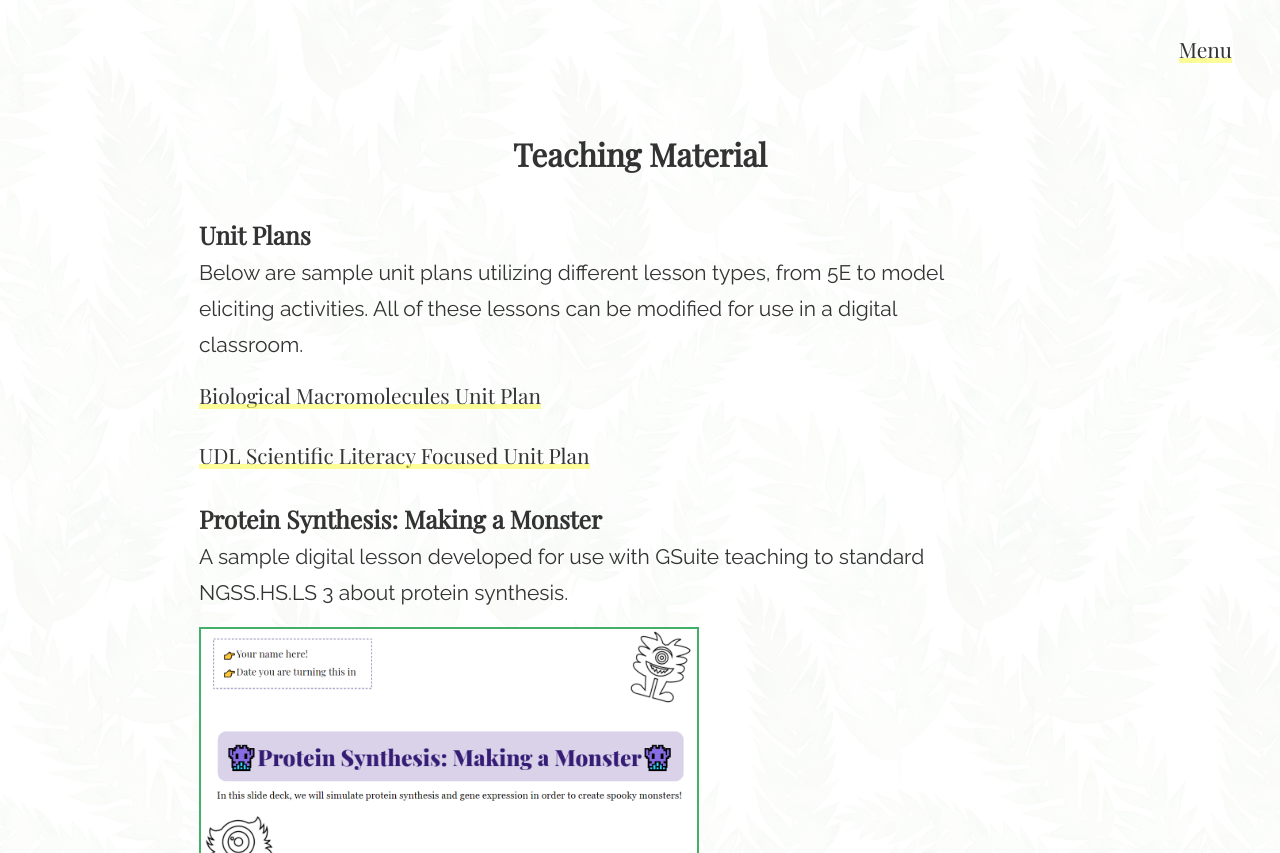
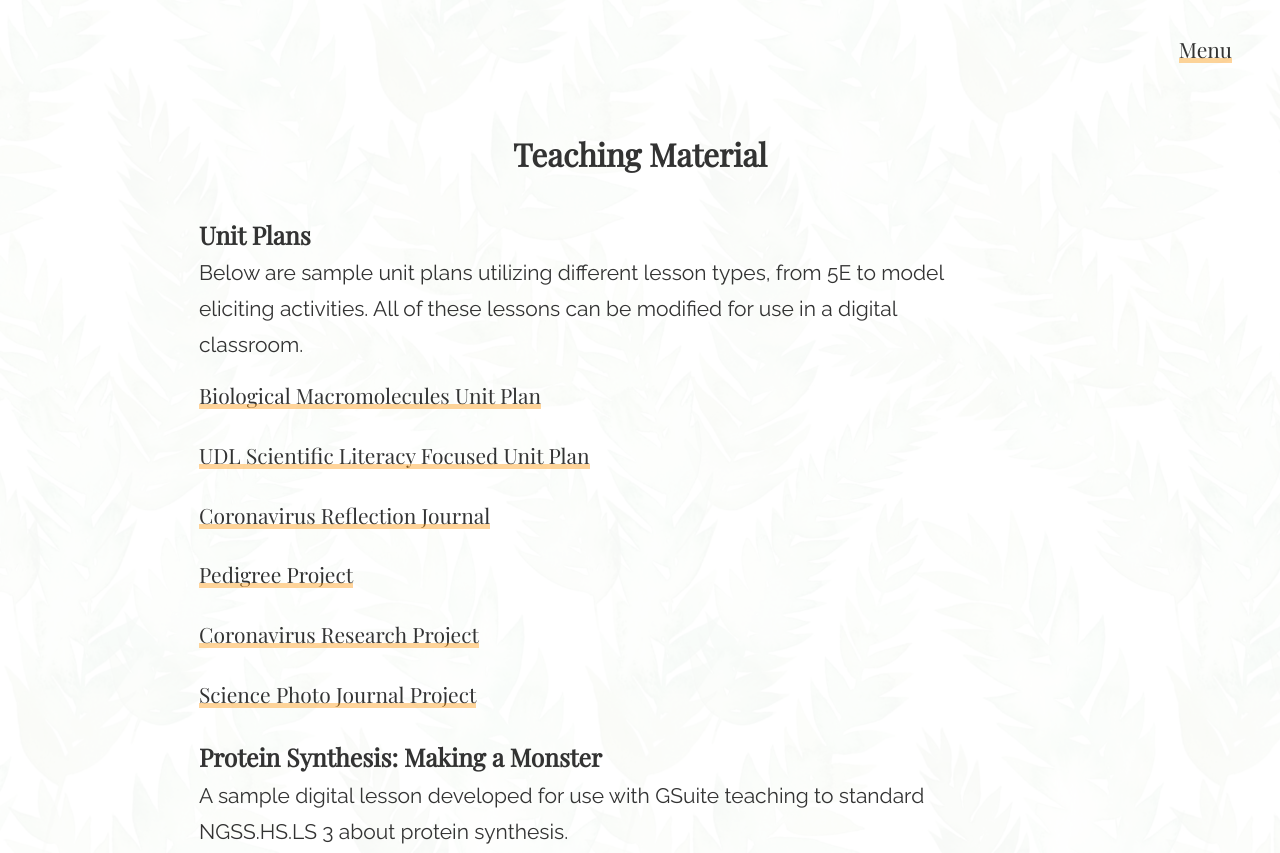
Before and after one commit to ShrikeFound/cori-portfolio, a plain HTML site: page material.html in a window 1280 px wide. Shown: the top 853 px of the page. Drawn offline with nearby package versions, Linux system fonts and the light colour scheme.

Commit message:
added more documents, changed link styling

```diff
--- a/cover-style.css
+++ b/cover-style.css
@@ -51,7 +51,7 @@ button::before {
   width: 100%;
   bottom: 0;
   height: 5px;
-  background-color: rgba(var(--yellow), 0.3);
+  background-color: rgba(var(--orange), 0.3);
   transition: all 250ms ease-in-out;
 }
 
--- a/material.html
+++ b/material.html
@@ -8,7 +8,7 @@
       rel="stylesheet"
     />
     <link rel="stylesheet" href="style.css" />
-    <title>Document</title>
+    <title>Teaching Materials</title>
   </head>
   <body>
     <div class="container hero-container">
@@ -53,6 +53,30 @@
                   >UDL Scientific Literacy Focused Unit Plan</a
                 >
               </li>
+              <li>
+                <a
+                  href="https://docs.google.com/document/d/1s7eHQBS7FaXjcxnY6hsHzJUiyfuE78BZ4Zu51zimzRw/edit?usp=sharing"
+                  >Coronavirus Reflection Journal</a
+                >
+              </li>
+              <li>
+                <a
+                  href="https://docs.google.com/document/d/1OL0ol2D-xDTgFe5lo4-6PnkqdKNmyFglFP4Eo0iDtjU/edit?usp=sharing"
+                  >Pedigree Project</a
+                >
+              </li>
+              <li>
+                <a
+                  href="https://docs.google.com/document/d/1hN6W0r_f_edAe9PEZoq4Igt4b21RH95FrC5-DkbNv_Y/edit?usp=sharing"
+                  >Coronavirus Research Project</a
+                >
+              </li>
+              <li>
+                <a
+                  href="https://docs.google.com/presentation/d/1C_-c7UfBmvoGBegu8PD1KKqcxflmCIs0Mi6k-4oqbZ8/edit?usp=sharing"
+                  >Science Photo Journal Project</a
+                >
+              </li>
             </ul>
             <h3>Protein Synthesis: Making a Monster</h3>
             <p>
--- a/style.css
+++ b/style.css
@@ -59,8 +59,9 @@ button::before {
   width: 100%;
   bottom: 0;
   height: 5px;
-  background-color: rgba(var(--yellow), 0.4);
+  background-color: rgba(var(--orange), 0.4);
   transition: all 250ms ease-in-out;
+  cursor: pointer;
 }
 
 a:hover::before,
```
Also changed, not shown: about.html (+1 -1 lines), index.html (+1 -2 lines), philosophy.html (+1 -1 lines).
